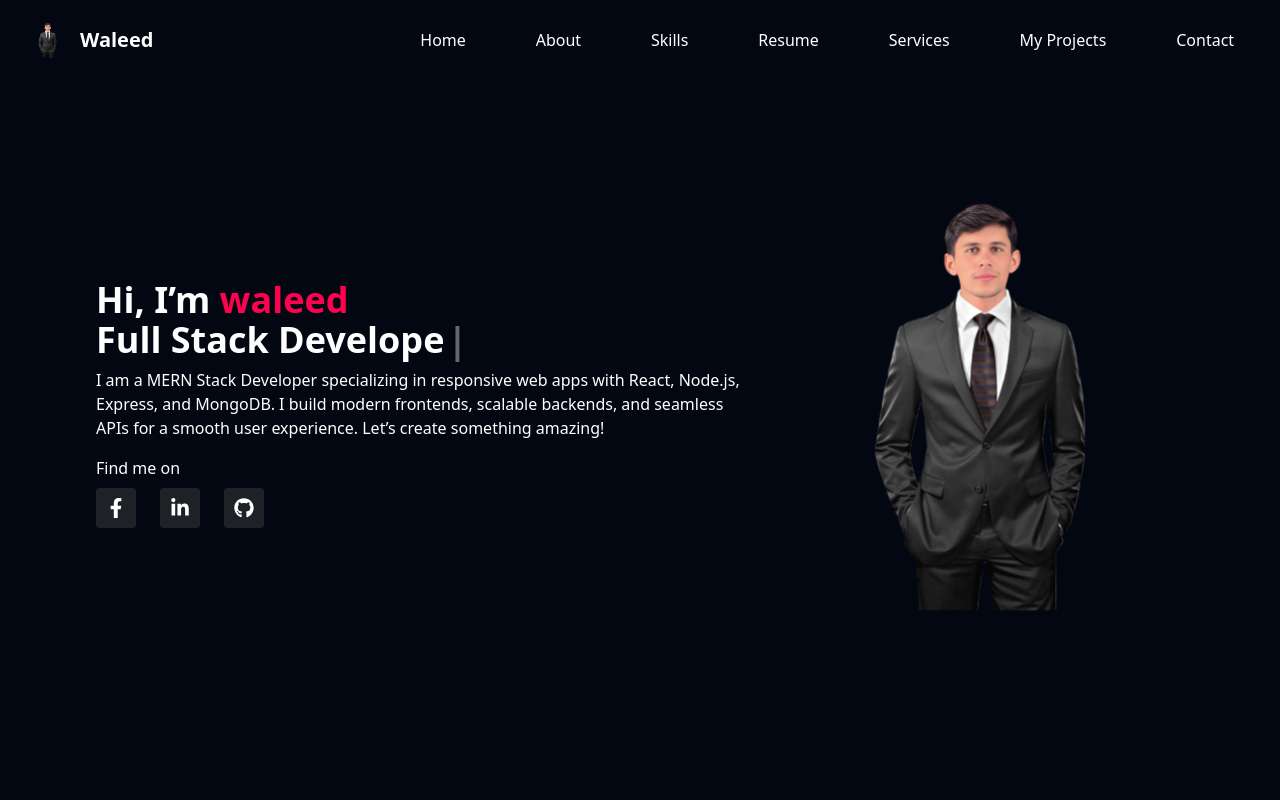
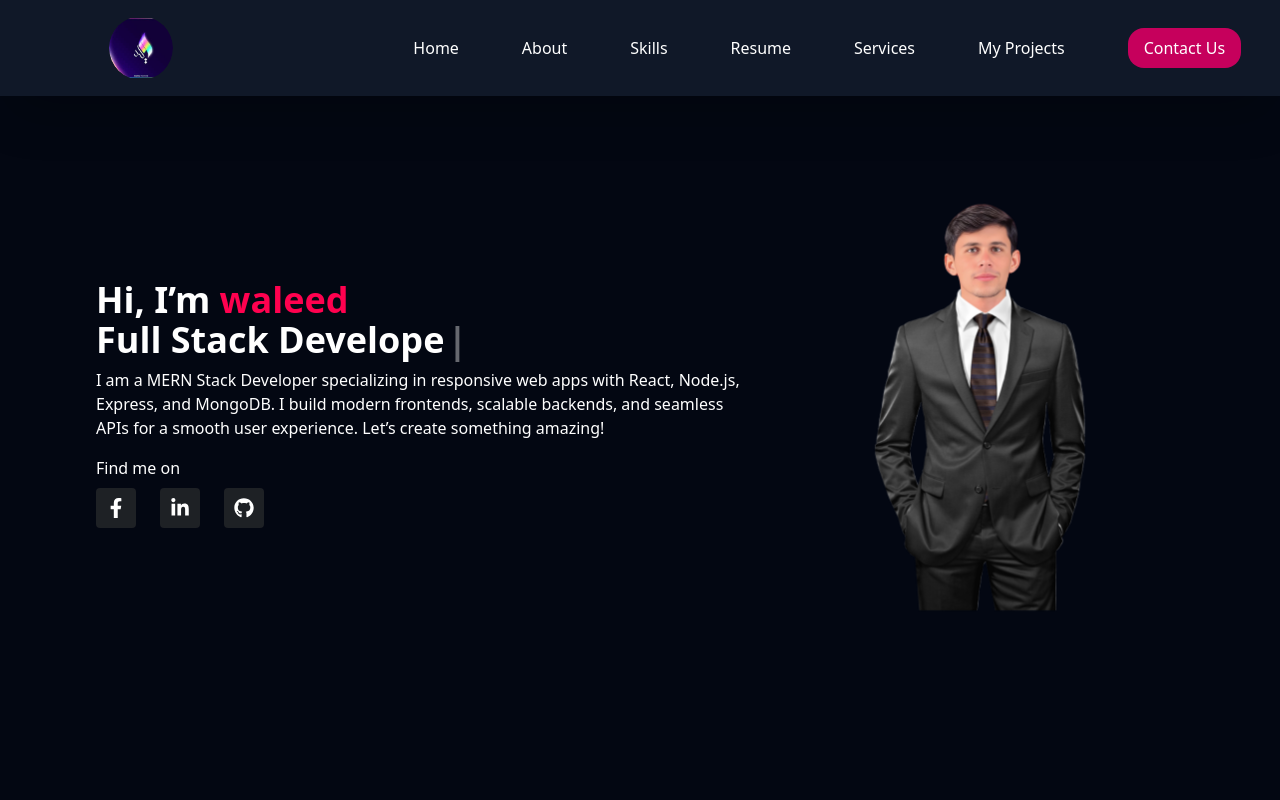
Before and after one commit to Waleedkhan-dev/MernStackPortfolio, a React (Vite) app: page / in a window 1280 px wide. Shown: the top 800 px of the page. Built offline with nearby package versions, Linux system fonts and the light colour scheme.

Commit message:
card animation

```diff
--- a/src/component/Navbar.jsx
+++ b/src/component/Navbar.jsx
@@ -1,5 +1,5 @@
 import { Fragment, useState } from "react";
-import pic from "../Images/portfoliofic.png";
+import pic from "../Images/waleedlogo.jpeg";
 import { IoMdMenu } from "react-icons/io";
 import { IoCloseSharp } from "react-icons/io5";
 
@@ -12,13 +12,13 @@ const Navbar = () => {
 
   return (
     <Fragment>
-      <nav className="flex fixed justify-between bg-gray-950 p-4 w-full top-0 z-50">
+      <nav className="flex fixed justify-between shadow-2xl bg-gray-900 p-4 w-full top-0 z-50">
 
-        <div className="w-[20%] flex items-center">
-          <div className="h-12 hidden lg:block w-16 rounded-full overflow-hidden">
-            <img src={pic} alt="Profile" className="w-full h-full object-contain" />
+        <div className="w-[20%] flex justify-evenly items-center">
+          <div className=" h-16  cursor-pointer lg:block w-16 rounded-full overflow-hidden">
+            <img src={pic} onClick={() => window.location.href = "#home"} alt="Profile" className="w-full h-full rounded-full object-contain" />
           </div>
-          <h1 className="text-white font-semibold text-xl">Waleed</h1>
+
         </div>
 
 
@@ -30,7 +30,7 @@ const Navbar = () => {
 
 
         <ul className="hidden lg:flex justify-evenly gap-10 items-center w-[70%]">
-          {["Home", "About", "Skills", "Resume", "Services", "My Projects", "Contact"].map(
+          {["Home", "About", "Skills", "Resume", "Services", "My Projects"].map(
             (item, index) => (
               <li onClick={() => setIsMenuOpen(false)} key={index} className="font-medium cursor-pointer text-white relative group">
                 <a href={`#${item.toLowerCase()}`} className="hover:text-white transition duration-300">
@@ -40,6 +40,9 @@ const Navbar = () => {
               </li>
             )
           )}
+          <li>
+            <button onClick={() => window.location.href = '#contact'} className="text-white bg-pink-700 px-4 py-2 rounded-2xl cursor-pointer ">Contact Us</button>
+          </li>
         </ul>
 
 
--- a/src/component/Services.jsx
+++ b/src/component/Services.jsx
@@ -46,6 +46,9 @@ const Services = () => {
    descrp: "Deploy applications on Vercel, Netlify, and AWS, providing continuous updates, optimizations, and security maintenance."
   }
  ];
+ const animations = ["fade-up", "fade-up", "fade-up", "fade-up", "fade-up", "fade-up"];
+ const selectAnimation = (index) => animations[index % animations.length];
+
 
  return (
   <Fragment>
@@ -59,7 +62,9 @@ const Services = () => {
     <div className="grid grid-cols-1 sm:grid-cols-2 lg:grid-cols-3 gap-10 p-4">
      {myServices.map((item, index) => (
       <div
-       data-aos="fade-up"
+       data-aos={selectAnimation}
+       data-aos-delay={`${index * 100}`}
+
        key={index}
        className="flex group cursor-pointer flex-col items-center text-center p-6 bg-gray-800 rounded-lg shadow-lg hover:scale-105 transition-all duration-700  hover:bg-gradient-to-r from-[#ff416c] to-[#ff4b2b]"
       >
```
Also changed, not shown: src/Images/waleedlogo.jpeg (added).
